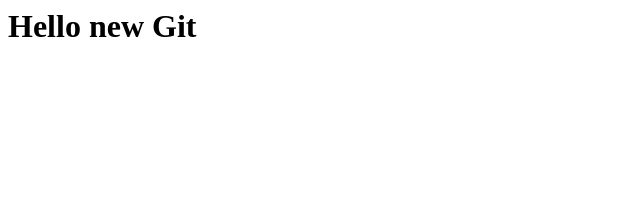
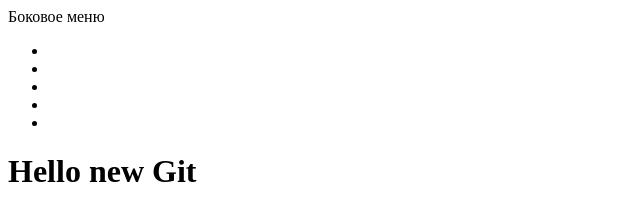
Before and after one commit to Svelge/my-shop, a plain HTML site: page index.html in a window 1280 px wide. Shown: the whole page, without its empty margins (0-640 px from the left). Drawn offline with Linux system fonts and the light colour scheme.

Commit message:
Добавил боковое меню
Lorem Ipsum – это текст-"рыба", часто используемый в печати и вэб-дизайне.
Lorem Ipsum является стандартной "рыбой" для текстов на латинице с XVI века.
В то время некий безымянный печатник создал большую коллекцию размеров и форм шрифтов, используя Lorem Ipsum для распечатки образцов.
Lorem Ipsum не только успешно пережил без заметных изменений пять веков, но и перешагнул в электронный дизайн.

```diff
--- a/index.html
+++ b/index.html
@@ -1 +1,22 @@
+<!DOCTYPE html>
+<html lang="en">
+  <head>
+   <meta charset="UTF-8">
+   <title>Project</title>
+  </head>
+  <body><!-- code -->
+
+  <div class="sidebar">
+    <div class="sidebar__title">Боковое меню</div>
+    <ul class="sidebar__list">
+       <li class="sidebar__item"> </li>
+       <li class="sidebar__item"></li>
+       <li class="sidebar__item"></li>
+       <li class="sidebar__item"></li>
+       <li class="sidebar__item"></li>
+    </ul>
+  </div>
+
+ </body>
+</html>
 <h1>Hello new Git</h1>
```
